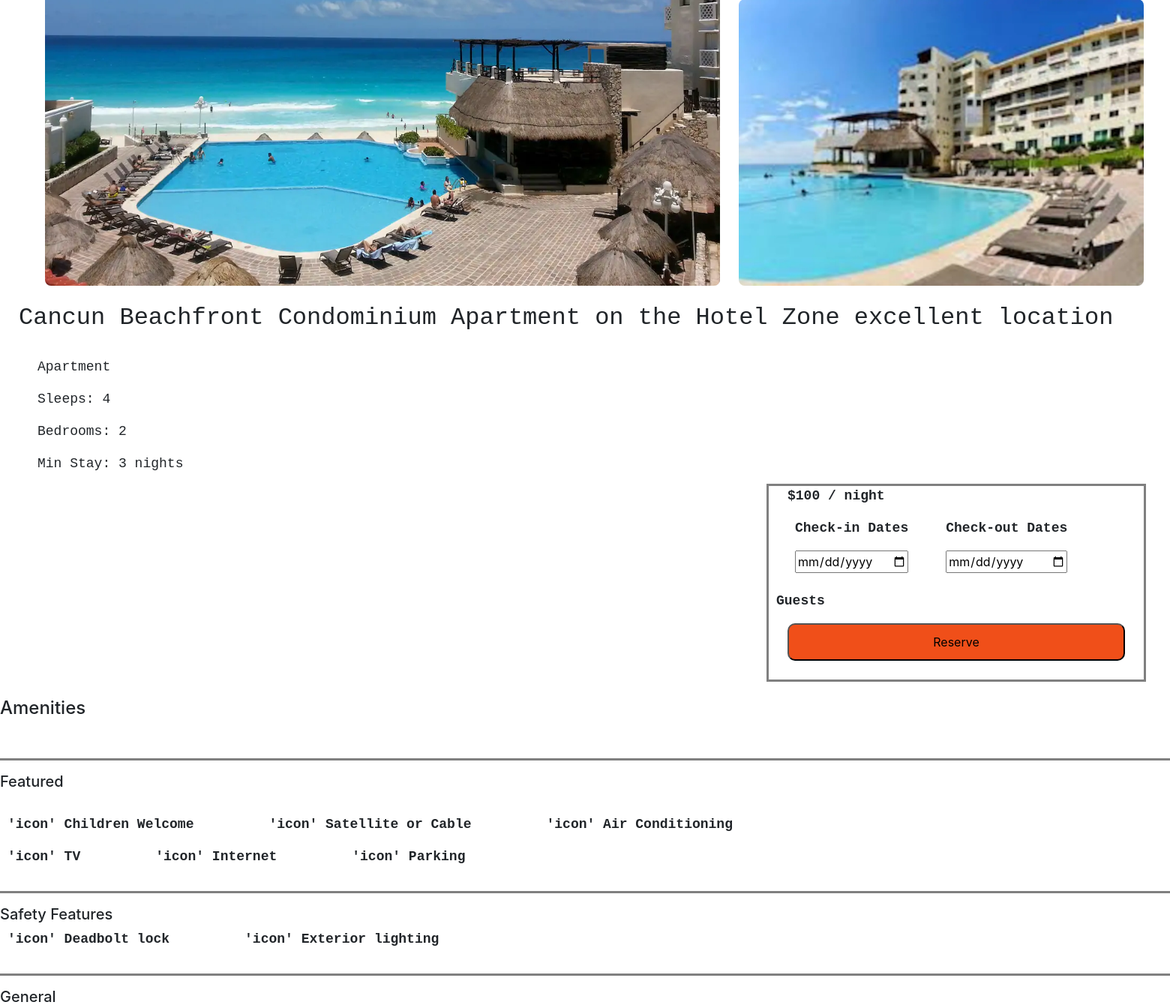
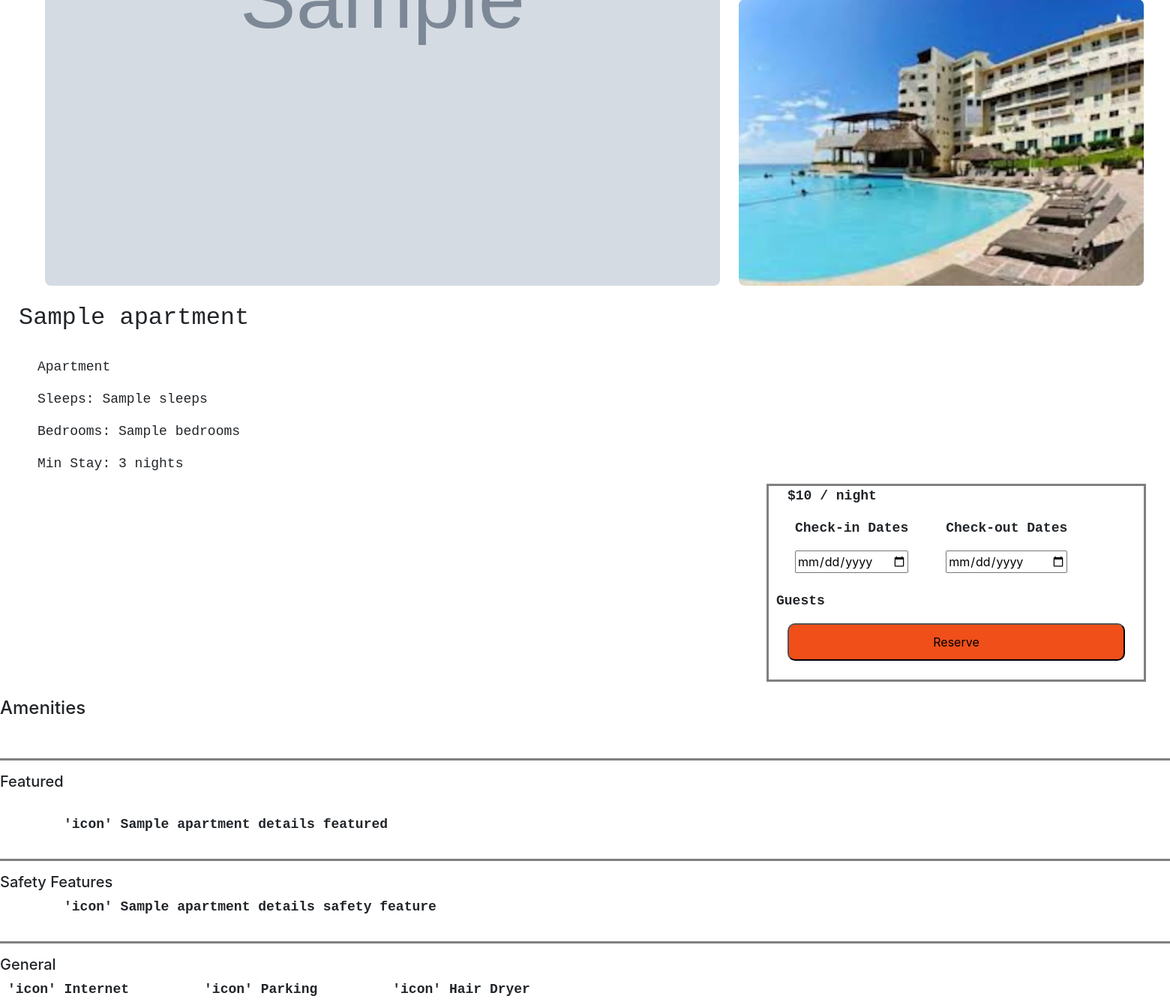
Before and after one commit to mkclark/GetAways_Public, a Python web app: template templates/search_details.html in a window 1560 px wide. Shown: the part 555-1895 px from the top of the page at 75% size. Run offline with Jinja, Linux system fonts and the light colour scheme; the template is opened without the code that fills it: most values are stand-ins (such as "Sample title", 1, 10 or a date in 2020); grey boxes marked "Sample" are stand-in pictures; some libraries are stand-ins or nearby versions.

Commit message:
Some changes before my flight. Don't fuck it up.

```diff
--- a/templates/search_details.html
+++ b/templates/search_details.html
@@ -28,9 +28,10 @@
     <br>
     <br>
     <div class="search-details-container">
+    {% for apartment in apartment %}
       <div class="row">
         <div class="column">
-            <img src="../static/img/s_d_01.webp" class="search-details-img-1">
+            <img src="{{ url_for('static', filename='img/' + apartment.image) }}" class="search-details-img-1">
         </div>
         <div class="column">
             <img src="../static/img/s_d_02.webp" class="search-details-img-2">
@@ -39,18 +40,18 @@
       </div>
     </div>
     <br>
-    <h2 style="font-family: Courier New; margin-left: 25px;">Cancun Beachfront Condominium Apartment on the Hotel Zone excellent location</h2>
+    <h2 style="font-family: Courier New; margin-left: 25px;">{{ apartment.name }}</h2>
     <br>
     <div class="search-details-container" style="justify-content: left;">
       <div class="row" style="margin-left: 25px;">
         <div class="column">
           <p>Apartment</p>
-          <p>Sleeps: 4</p>
-          <p>Bedrooms: 2</p>
+          <p>Sleeps: {{ apartment.sleeps }}</p>
+          <p>Bedrooms: {{ apartment.bedrooms }}</p>
           <p>Min Stay: 3 nights</p>
         </div>
         <div class="column" id="reservation-box">
-          <p style="margin-left: 25px;"><strong>$100 / night</p>
+          <p style="margin-left: 25px;"><strong>${{ apartment.price }} / night</p>
           <div class="row">
             <div class="column">
               <p style="margin-left: 25px;">Check-in Dates</p>
@@ -69,6 +70,7 @@
           </div>
         </div>
       </div>
+    {% endfor %}
     <br>
     <h4>Amenities<h4>
     <br>
@@ -76,37 +78,25 @@
     <h5>Featured</h5>
     <br>
       <div class="row">
-        <div class="column">
-          <p>'icon' Children Welcome</p>
+        {% for apartment_details_featured in apartment_details_featured %}
+        <div class="column" style="margin-left: 100px;">
+          <p>'icon' {{ apartment_details_featured.feature_name}}</p>
         </div>
-        <div class="column" style="margin-left: 100px;">
-          <p>'icon' Satellite or Cable</p>
-        </div>
-        <div class="column" style="margin-left: 100px;">
-          <p>'icon' Air Conditioning</p>
-        </div>
-      </div>
-      <div class="row">
-        <div class="column">
-          <p>'icon' TV</p>
-        </div>
-        <div class="column" style="margin-left: 100px;">
-          <p>'icon' Internet</p>
-        </div>
-        <div class="column" style="margin-left: 100px;">
-          <p>'icon' Parking</p>
-        </div>
+        {% endfor %}
       </div>
     <hr style="border-top: 3px solid grey;">
     <h5>Safety Features</h5>
     <div class="row">
-      <div class="column">
-        <p>'icon' Deadbolt lock</p>
+      {% for apartment_details_safety_features in apartment_details_safety_features %}
+      <div class="column" style="margin-left: 100px;">
+        <p>'icon' {{ apartment_details_safety_features.feature_name }}</p>
       </div>
-      <div class="column" style="margin-left: 100px;">
-        <p>'icon' Exterior lighting</p>
-      </div>
+      {% endfor %}
     </div>
+
+
+
+
     <hr style="border-top: 3px solid grey;">
     <h5>General</h5>
     <div class="row">
```
Also changed, not shown: Booking/views.py (+23 -16 lines), test_db_recordcreate.py (+12 -12 lines).
